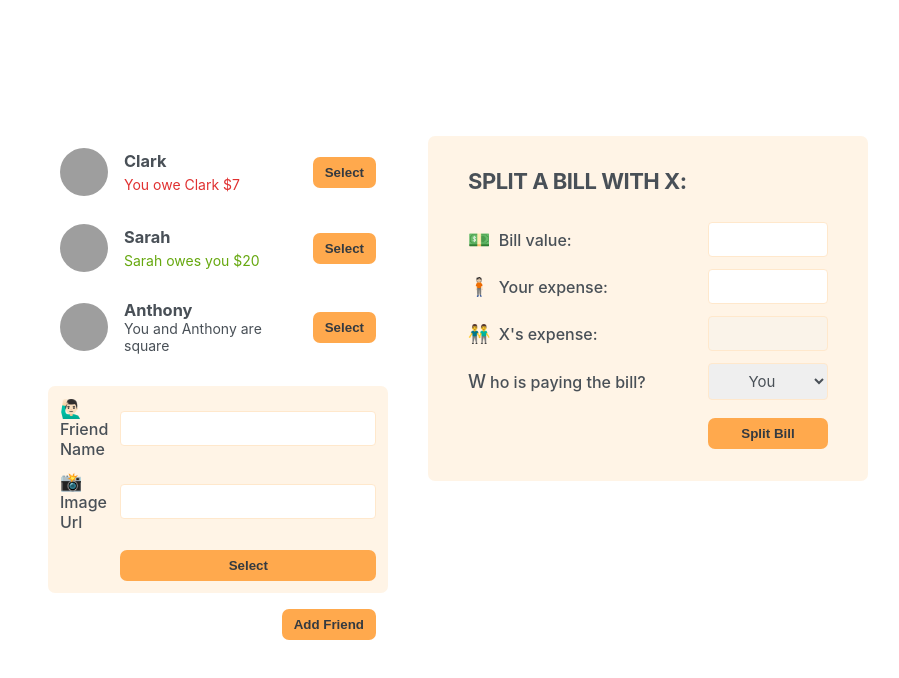
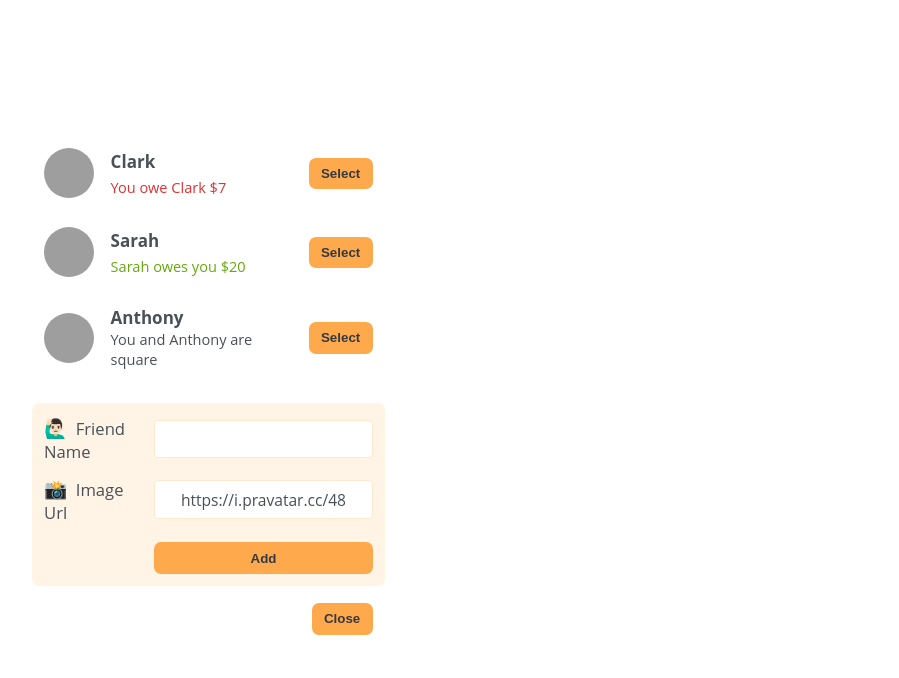
Before and after one commit to pixelgnome/eat-and-split, a React (Create React App) app: page / in a window 1280 px wide. Both pictures are taken after a click on the button "Add Friend". Shown: the top 678 px of the page, without its empty margins (182-1081 px from the left). Built offline with nearby package versions, Linux system fonts and the light colour scheme; grey boxes are pictures that could not be loaded.

Commit message:
added show hide to form and lifted state

```diff
--- a/src/App.js
+++ b/src/App.js
@@ -1,3 +1,5 @@
+import { useState } from "react";
+
 const initialFriends = [
   {
     id: 118836,
@@ -19,33 +21,73 @@
   },
 ];
 
+function Button({ children, onClick }) {
+  return (
+    <button className="button" onClick={onClick}>
+      {children}
+    </button>
+  );
+}
+
 export default function App() {
+  const [friends, setFriends] = useState(initialFriends);
+  const [showAddFriend, setShowAddFriend] = useState(false);
+  const [selectedFriend, setSelectedFriend] = useState(null);
+
+  function handleShowAddFriend() {
+    setShowAddFriend((show) => !show);
+  }
+
+  function handleAddingFriend(newfriend) {
+    setFriends((friends) => [...friends, newfriend]);
+    setShowAddFriend(false);
+  }
+
+  function handleSelection(friend) {
+    setSelectedFriend((cur) => (cur?.id === friend.id ? null : friend));
+    setShowAddFriend(false);
+  }
+
   return (
     <div className="app">
       <div className="sidebar">
-        <FriendsList />
-        <FormAddFriend />
-        <Button>Add Friend</Button>
+        <FriendsList
+          friends={friends}
+          onSelection={handleSelection}
+          selectedFriend={selectedFriend}
+        />
+
+        {showAddFriend && <FormAddFriend onAddFriend={handleAddingFriend} />}
+
+        <Button onClick={handleShowAddFriend}>
+          {showAddFriend ? "Close" : "Add Friend"}
+        </Button>
       </div>
-      <FormSplitBill />
+      {selectedFriend && <FormSplitBill selectedFriend={selectedFriend} />}
     </div>
   );
 }
 
-function FriendsList() {
-  const friends = initialFriends;
+function FriendsList({ friends, onSelection, selectedFriend }) {
   return (
     <ul>
       {friends.map((friend) => (
-        <Friend friend={friend} key={friend.id} />
+        <Friend
+          friend={friend}
+          key={friend.id}
+          onSelection={onSelection}
+          selectedFriend={selectedFriend}
+        />
       ))}
     </ul>
   );
 }
 
-function Friend({ friend }) {
+function Friend({ friend, onSelection, selectedFriend }) {
+  const isSelected = selectedFriend?.id === friend.id;
+
   return (
-    <li>
+    <li className={isSelected ? "selected" : ""}>
       <img src={friend.image} alt={friend.name} />
       <h3>{friend.name}</h3>
       {friend.balance < 0 && (
@@ -59,41 +101,68 @@
         </p>
       )}
       {friend.balance === 0 && <p>You and {friend.name} are square</p>}
-      <Button>Select</Button>
+      <Button onClick={() => onSelection(friend)}>
+        {isSelected ? "Close" : "Select"}
+      </Button>
     </li>
   );
 }
 
-function Button({ children }) {
-  return <button className="button">{children}</button>;
-}
+function FormAddFriend({ onAddFriend }) {
+  const [name, setName] = useState("");
+  const [image, setImage] = useState("https://i.pravatar.cc/48");
 
-function FormAddFriend() {
+  function handleSubmit(e) {
+    e.preventDefault();
+
+    if (!name || !image) return;
+
+    const id = crypto.randomUUID();
+    const newFriend = {
+      id,
+      name,
+      image: `${image}?=${id}`,
+      balance: 0,
+    };
+
+    onAddFriend(newFriend);
+    setName("");
+    setImage("https://i.pravatar.cc/48");
+  }
+
   return (
-    <form className="form-add-friend">
+    <form className="form-add-friend" onSubmit={handleSubmit}>
       <label>🙋🏻‍♂️ Friend Name</label>
-      <input type="text" />
+      <input
+        type="text"
+        value={name}
+        onChange={(e) => setName(e.target.value)}
+      />
       <label>📸 Image Url</label>
-      <input type="text" />
-      <Button>Select</Button>
+      <input
+        type="text"
+        value={image}
+        onChange={(e) => setImage(e.target.value)}
+      />
+      <Button>Add</Button>
     </form>
   );
 }
 
-function FormSplitBill() {
+function FormSplitBill({ selectedFriend }) {
   return (
     <form className="form-split-bill">
-      <h2>Split a bill with X:</h2>
+      <h2>Split a bill with {selectedFriend.name}:</h2>
       <label>💵 Bill value:</label>
       <input type="text" />
       <label>🧍🏻 Your expense:</label>
       <input type="text" />
-      <label>👬 X's expense:</label>
+      <label>👬 {selectedFriend.name}'s expense:</label>
       <input type="text" disabled />
-      <label>Who is paying the bill?</label>
+      <label>🤷🏻‍♂️ Who is paying the bill?</label>
       <select>
-        <option value="you">You</option>
-        <option value="friend">Friend</option>
+        <option value="user">You</option>
+        <option value="friend">{selectedFriend.name}</option>
       </select>
       <Button>Split Bill</Button>
     </form>
--- a/src/index.css
+++ b/src/index.css
@@ -12,9 +12,8 @@
 }
 
 html {
-  font-size: 62.5%;
-  font-family: -apple-system, BlinkMacSystemFont, "Segoe UI", Roboto, Oxygen,
-    Ubuntu, Cantarell, "Open Sans", "Helvetica Neue", sans-serif;
+  font-size: 65%;
+  font-family: "Open Sans", "Helvetica Neue", sans-serif;
 }
 
 body {
```
Also changed, not shown: 1 other file (tests, documents, lock files or other folders).
